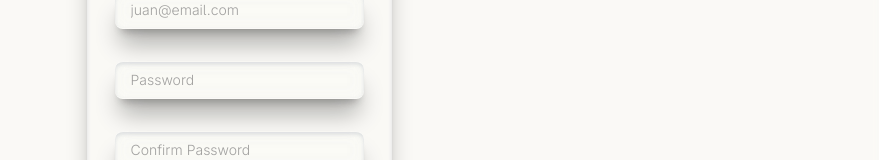
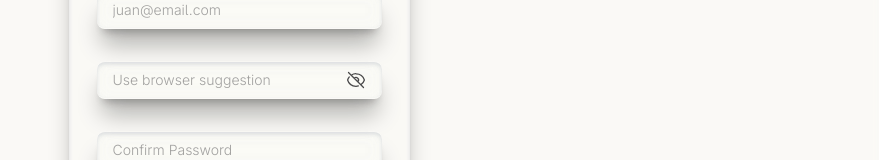
Before and after one commit to joseph-banaag/gym-dashboard, a Next.js app: page /create-admin in a window 1280 px wide. Shown: the part 434-594 px from the top of the page, without its empty margins (401-1280 px from the left). Built offline with nearby package versions, Linux system fonts and the light colour scheme.

Commit message:
added length check on password when creating an account and the show pwd btn

```diff
--- a/app/(login)/admin/page.tsx
+++ b/app/(login)/admin/page.tsx
@@ -31,6 +31,7 @@ export default function AdminLoginPage() {
               Oppa Fitness Gym
             </span>
           </div>
+          {/* form container */}
           <div className="mt-5 sm:mt-10 bg-off-white/20 dark:bg-carbon-black/20 backdrop-blur-sm inset-shadow-slate-500 shadow-xl/30 inset-shadow-sm/20 rounded-xl border-2 border-r-0 border-l-0 border-white/20 pt-3 px-2 sm:px-4 gap-2 text-carbon-black/80 dark:text-off-white/70">
             <span className="text-xs px-3">Admin&apos;s sign-in</span>
 
@@ -38,7 +39,8 @@ export default function AdminLoginPage() {
               action={login}
               className="flex flex-col justify-start items-center gap-8 p-3"
             >
-              <span className="flex  items-center w-full py-2 bg-off-white/20 dark:bg-carbon-black/20 backdrop-blur-sm inset-shadow-slate-500 shadow-xl/30 inset-shadow-sm/20 rounded-lg border border-r-0 border-l-0 border-white/20 text-sm font-light">
+              {/* username */}
+              <div className="flex  items-center w-full py-2 bg-off-white/20 dark:bg-carbon-black/20 backdrop-blur-sm inset-shadow-slate-500 shadow-xl/30 inset-shadow-sm/20 rounded-lg border border-r-0 border-l-0 border-white/20 text-sm font-light">
                 <input
                   required={true}
                   type="text"
@@ -47,8 +49,10 @@ export default function AdminLoginPage() {
                   autoComplete="username"
                   className="px-4 border-none outline-none"
                 />
-              </span>
-              <span className="flex  items-center w-full py-2 bg-off-white/20 dark:bg-carbon-black/20 backdrop-blur-sm inset-shadow-slate-500 shadow-xl/30 inset-shadow-sm/20 rounded-lg border border-r-0 border-l-0 border-white/20 text-sm font-light">
+              </div>
+
+              {/* password */}
+              <div className="flex  items-center w-full py-2 bg-off-white/20 dark:bg-carbon-black/20 backdrop-blur-sm inset-shadow-slate-500 shadow-xl/30 inset-shadow-sm/20 rounded-lg border border-r-0 border-l-0 border-white/20 text-sm font-light">
                 <input
                   required={true}
                   autoComplete="current-password"
@@ -64,7 +68,7 @@ export default function AdminLoginPage() {
                     <EyeSlashIcon className="w-5 h-5" />
                   )}
                 </span>
-              </span>
+              </div>
 
               <button
                 type="submit"
--- a/app/(login)/user/page.tsx
+++ b/app/(login)/user/page.tsx
@@ -31,12 +31,14 @@ export default function LoginPage() {
             </span>
           </div>
 
+          {/* form container */}
           <div className="mt-5 sm:mt-10 bg-off-white/20 dark:bg-carbon-black/20 backdrop-blur-sm inset-shadow-slate-500 shadow-xl/30 inset-shadow-sm/20 rounded-xl border-2 border-r-0 border-l-0 border-white/20 pt-3 px-2 sm:px-4 gap-2 text-carbon-black/80 dark:text-off-white/70">
             <span className="text-xs px-3">Member&apos;s sign-in</span>
             <form
               action={login}
               className="flex flex-col justify-start items-center gap-8 p-3"
             >
+              {/* username */}
               <div className="flex  items-center w-full py-2 bg-off-white/20 dark:bg-carbon-black/20 backdrop-blur-sm inset-shadow-slate-500 shadow-xl/30 inset-shadow-sm/20 rounded-lg border border-r-0 border-l-0 border-white/20 text-sm font-light">
                 <input
                   required={true}
@@ -48,6 +50,7 @@ export default function LoginPage() {
                 />
               </div>
 
+              {/* password*/}
               <div className="flex  items-center w-full py-2 bg-off-white/20 dark:bg-carbon-black/20 backdrop-blur-sm inset-shadow-slate-500 shadow-xl/30 inset-shadow-sm/20 rounded-lg border border-r-0 border-l-0 border-white/20 text-sm font-light">
                 <input
                   required={true}
--- a/app/(sign-up)/create-admin/page.tsx
+++ b/app/(sign-up)/create-admin/page.tsx
@@ -1,6 +1,10 @@
+"use client";
+
 import { newAdmin } from "@/app/actions/signup/new-admin-actions";
-
+import clsx from "clsx";
+import { useState } from "react";
 import Image from "next/image";
+import { EyeIcon, EyeSlashIcon } from "@heroicons/react/24/outline";
 
 const passwordPattern =
   /^(?=.*[A-Z])(?=.*[a-z])(?=.*\d)(?=.*[^A-Za-z0-9\s]).{12,128}$/;
@@ -8,6 +12,8 @@ const passwordPattern =
 const usernamePattern = /^[a-zA-Z][a-zA-Z0-9_]{2,19}$/;
 
 export default function CreateAdminAccount() {
+  const [dispalyPwd, setDisplayPwd] = useState<boolean>(false);
+
   return (
     <div className="absolute inset-0 background-blob">
       <div className="size-full min-w-85 flex flex-col justify-center items-center backdrop-blur-xs">
@@ -58,19 +64,31 @@ export default function CreateAdminAccount() {
             <div className="flex  items-center w-full py-2 bg-off-white/20 dark:bg-carbon-black/20 backdrop-blur-sm inset-shadow-slate-500 shadow-xl/30 inset-shadow-sm/20 rounded-lg border border-r-0 border-l-0 border-white/20 text-sm font-light">
               <input
                 required={true}
-                type="password"
+                type={clsx(dispalyPwd ? "text" : "password")}
                 name="password"
-                placeholder="Password"
+                placeholder="Use browser suggestion"
                 autoComplete="new-password"
                 className="px-4 border-none outline-none"
+                minLength={12}
+                maxLength={128}
               />
+              <span
+                onClick={() => setDisplayPwd((prev) => !prev)}
+                className="cursor-pointer pe-4"
+              >
+                {dispalyPwd ? (
+                  <EyeIcon className="w-5 h-5" />
+                ) : (
+                  <EyeSlashIcon className="w-5 h-5" />
+                )}
+              </span>
             </div>
 
             {/*  confirm password*/}
             <div className="flex  items-center w-full py-2 bg-off-white/20 dark:bg-carbon-black/20 backdrop-blur-sm inset-shadow-slate-500 shadow-xl/30 inset-shadow-sm/20 rounded-lg border border-r-0 border-l-0 border-white/20 text-sm font-light">
               <input
                 required={true}
-                type="password"
+                type={clsx(dispalyPwd ? "text" : "password")}
                 name="password"
                 placeholder="Confirm Password"
                 autoComplete="new-password"
--- a/app/(sign-up)/create-new-user/page.tsx
+++ b/app/(sign-up)/create-new-user/page.tsx
@@ -1,6 +1,10 @@
+"use client";
+
 import { newUser } from "@/app/actions/signup/new-user-actions";
-
 import Image from "next/image";
+import clsx from "clsx";
+import { useState } from "react";
+import { EyeIcon, EyeSlashIcon } from "@heroicons/react/24/outline";
 
 const passwordPattern =
   /^(?=.*[A-Z])(?=.*[a-z])(?=.*\d)(?=.*[^A-Za-z0-9\s]).{12,128}$/;
@@ -8,6 +12,8 @@ const passwordPattern =
 const usernamePattern = /^[a-zA-Z][a-zA-Z0-9_]{2,19}$/;
 
 export default function CreateUserAccount() {
+  const [showPwd, setShowPwd] = useState<boolean>(false);
+
   return (
     <div className="absolute inset-0 background-blob">
       <div className="size-full min-w-85 flex flex-col justify-center items-center backdrop-blur-xs">
@@ -58,19 +64,31 @@ export default function CreateUserAccount() {
             <div className="flex  items-center w-full py-2 bg-off-white/20 dark:bg-carbon-black/20 backdrop-blur-sm inset-shadow-slate-500 shadow-xl/30 inset-shadow-sm/20 rounded-lg border border-r-0 border-l-0 border-white/20 text-sm font-light">
               <input
                 required={true}
-                type="password"
+                type={clsx(showPwd ? "text" : "password")}
                 name="password"
-                placeholder="Password"
+                placeholder="Use browser suggestion"
                 autoComplete="new-password"
                 className="px-4 border-none outline-none"
+                minLength={12}
+                maxLength={128}
               />
+              <span
+                onClick={() => setShowPwd((prev) => !prev)}
+                className="cursor-pointer pe-4"
+              >
+                {showPwd ? (
+                  <EyeIcon className="w-5 h-5" />
+                ) : (
+                  <EyeSlashIcon className="w-5 h-5" />
+                )}
+              </span>
             </div>
 
             {/*  confirm password*/}
             <div className="flex  items-center w-full py-2 bg-off-white/20 dark:bg-carbon-black/20 backdrop-blur-sm inset-shadow-slate-500 shadow-xl/30 inset-shadow-sm/20 rounded-lg border border-r-0 border-l-0 border-white/20 text-sm font-light">
               <input
                 required={true}
-                type="password"
+                type={clsx(showPwd ? "text" : "password")}
                 name="password"
                 placeholder="Confirm Password"
                 autoComplete="new-password"
--- a/app/actions/signup/new-admin-actions.ts
+++ b/app/actions/signup/new-admin-actions.ts
@@ -8,5 +8,5 @@ export async function newAdmin(formData: FormData) {
 
   console.log(username, password);
 
-  redirect("/dashboard"); // will redirect to /dashboard once the authentication and validation is done
+  redirect("/"); // will redirect to /dashboard once the authentication and validation is done
 }
```
